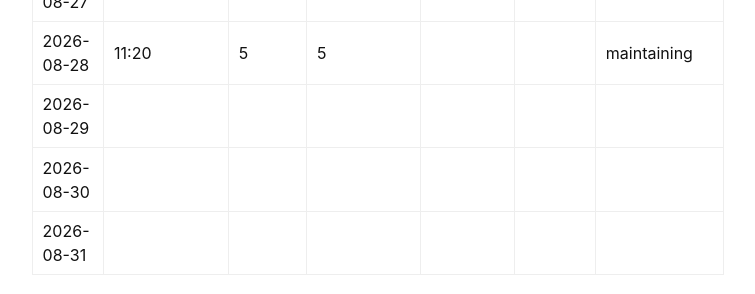
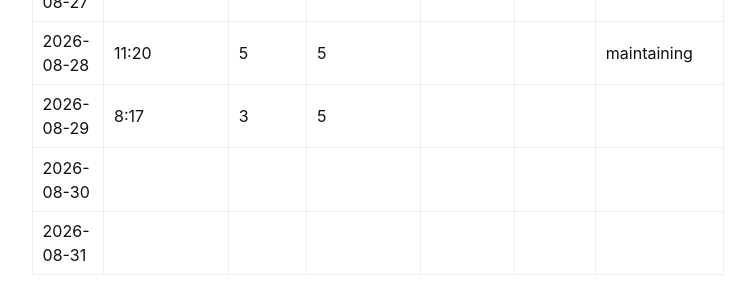
Before and after one commit to kiankyars/kiankyars.github.io, a Jekyll site: the page built from _posts/blog/2026-02-04-biomaxing.md, in a window 1280 px wide and 900 px high, scrolled down 3589 px. Shown: the part 154-448 px from the top of the window, without its empty margins (262-1017 px from the left). Built offline with Jekyll 4.4.1, drawn with Linux system fonts in a browser that asks for light colours.

Commit message:
Log Saturday's L-theanine capsule on Biomaxing
Co-authored-by: Cursor <cursoragent@cursor.com>

```diff
--- a/_posts/blog/2026-02-04-biomaxing.md
+++ b/_posts/blog/2026-02-04-biomaxing.md
@@ -61,7 +61,7 @@ Auto-fill target: Polar sleep score/charge and Polar training status if availabl
 | 2026-08-26 | 11:00 | 4 | 5 | 81 | 5 | maintaining |
 | 2026-08-27 | 06:30 | 5 | 5 | 64 | 2 | maintaining |
 | 2026-08-28 | 11:20 | 5 | 5 |  |  | maintaining |
-| 2026-08-29 |  |  |  |  |  |  |
+| 2026-08-29 | 8:17 | 3 | 5 |  |  |  |
 | 2026-08-30 |  |  |  |  |  |  |
 | 2026-08-31 |  |  |  |  |  |  |
 
```
